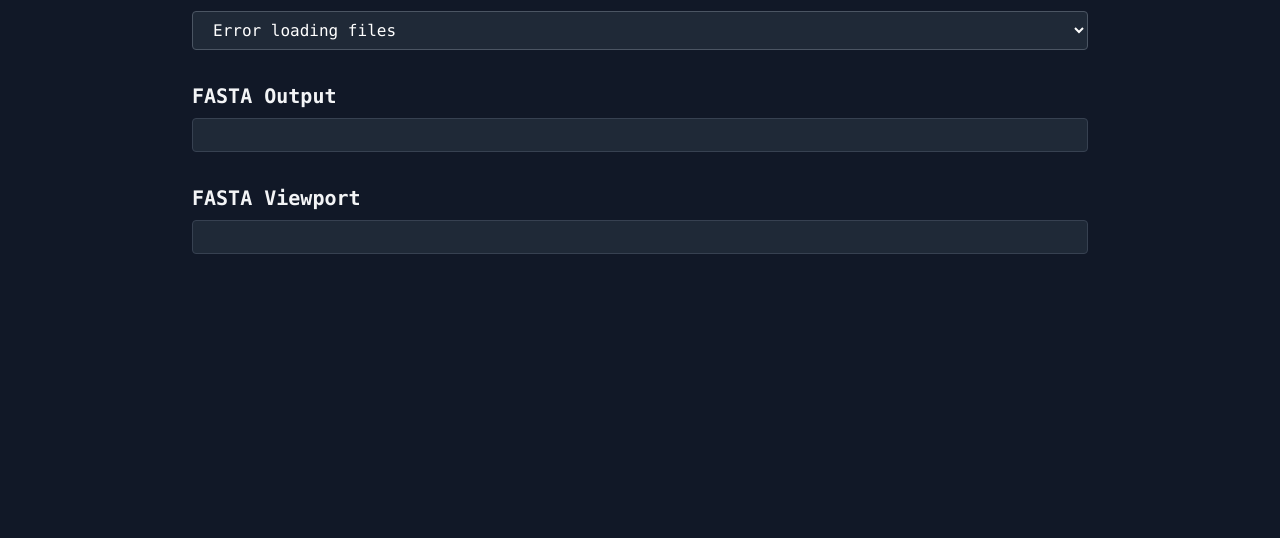
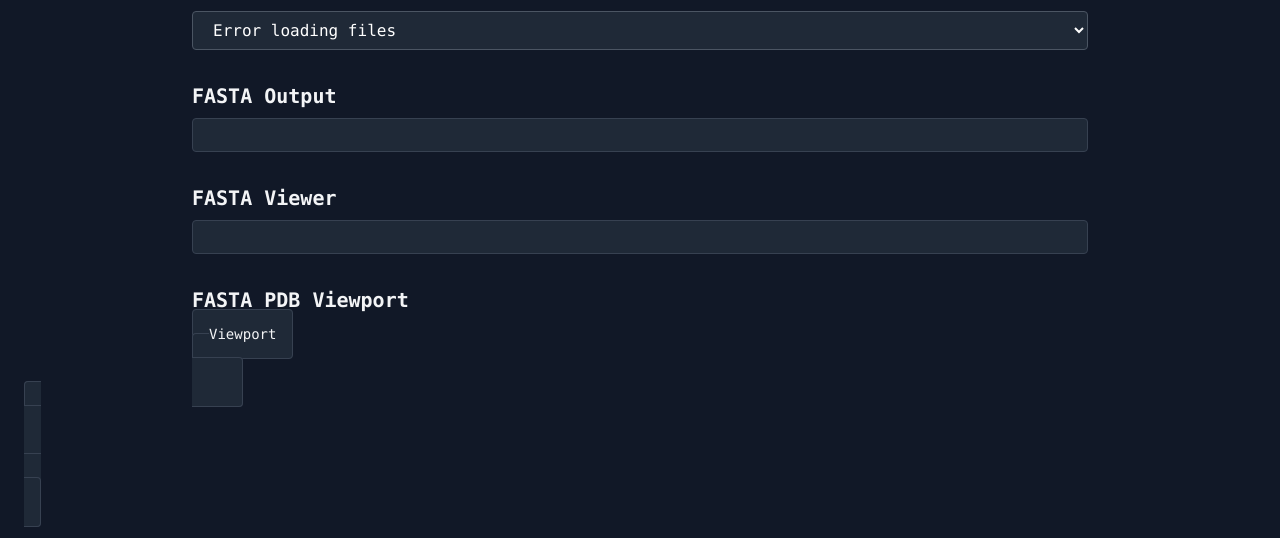
Before and after one commit to Lumonike/SigmaFold, a Flask app: template templates/template.html in a window 1280 px wide. Shown: the part 303-841 px from the top of the page. Before the commit the page ends 557 px from the top, so only its background shows below. Run offline with Flask 3, Linux system fonts and the light colour scheme; the template is opened without the code that fills it, so the values that code supplies are empty; parts of the project's set-up code (start-up, migrations or seed data) failed here and were passed over; some libraries are stand-ins or nearby versions.

Commit message:
added viewport page

```diff
--- a/templates/template.html
+++ b/templates/template.html
@@ -75,9 +75,14 @@
     </div>
 
     <div>
-      <h2 class="text-xl font-semibold mb-2">FASTA Viewport</h2>
+      <h2 class="text-xl font-semibold mb-2">FASTA Viewer</h2>
       <div id="result3"
            class="p-4 bg-gray-800 border border-gray-700 rounded text-sm whitespace-pre-wrap overflow-x-auto"></div>
+    </div>
+    <div>
+      <h2 class="text-xl font-semibold mb-2">FASTA PDB Viewport</h2>
+      <a id="viewport_link"
+           class="p-4 bg-gray-800 border border-gray-700 rounded text-sm whitespace-pre-wrap overflow-x-auto" href="viewport">Viewport</div>
     </div>
   </div>
 
--- a/website.py
+++ b/website.py
@@ -18,6 +18,11 @@
 @app.route('/')
 def index():
     return render_template(f"template.html")
+
+
+@app.route('/viewport')
+def vp():
+    return render_template(f"viewport.html")
 
 @app.route('/return_fasta')
 def return_fasta():
```
Also changed, not shown: templates/viewport.html (added).
